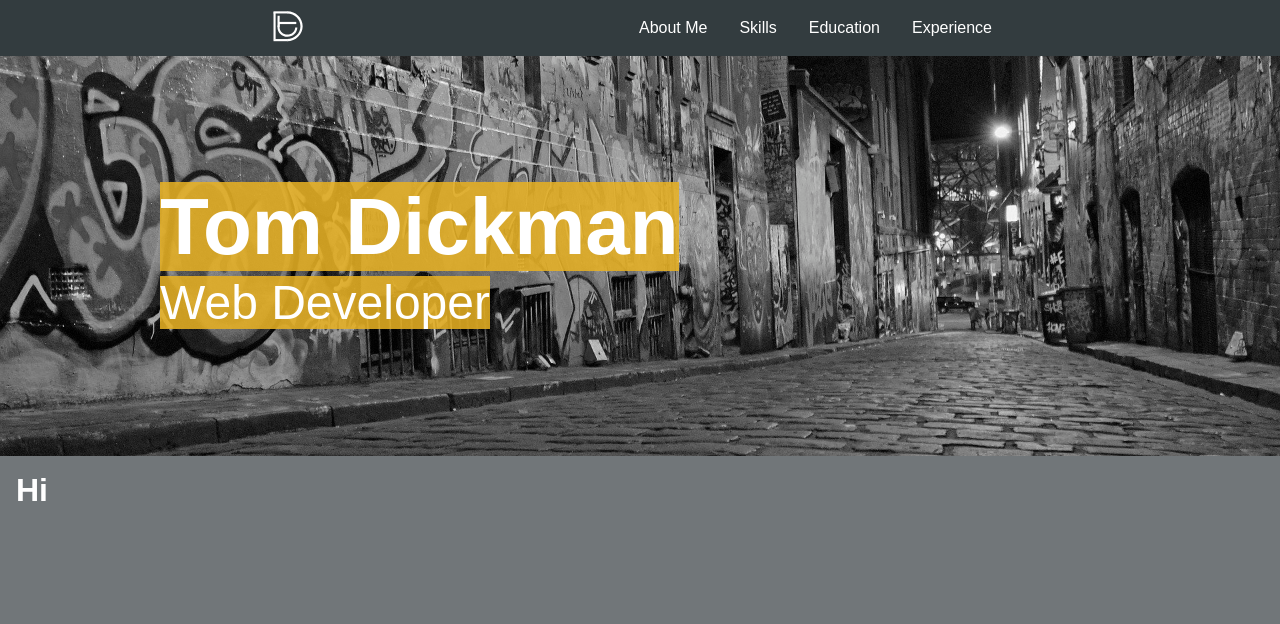
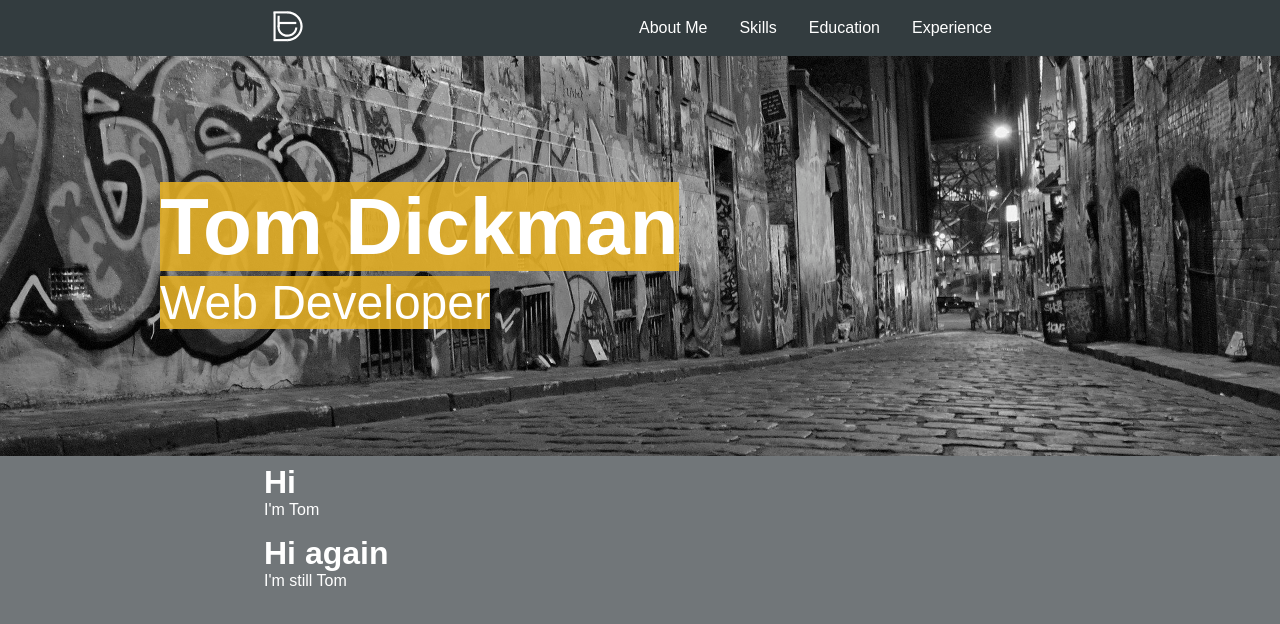
Before and after one commit to tomdickman/portfolio2020, a React app: page / in a window 1280 px wide. Shown: the top 624 px of the page. Built offline with nearby package versions, Linux system fonts and the light colour scheme; what @fortawesome/pro-regular-svg-icons would draw is missing.

Commit message:
update npm packages for security

```diff
--- a/src/components/Container.css
+++ b/src/components/Container.css
@@ -1,7 +1,7 @@
-.containerDefaults {
-  display: flex;
-  flex-direction: row;
-  padding: 1em;
+.container {
+  padding: 0.5em;
+  margin-right: auto;
+  margin-left: auto;
 }
 
 @media only screen and (min-width: 768px) {
--- a/src/components/Container.js
+++ b/src/components/Container.js
@@ -4,17 +4,8 @@ import styles from './Container.css'
 
 const Container = (props) => {
 
-  const componentStyles = {
-    height: `${props.height}`
-  }
-
-  const customStyles = () => {
-    return props.classes || styles.containerDefaults
-  }
-
   return(
-    <div className={`container ${customStyles()}`}
-        style={componentStyles}>
+    <div className={`${styles.container} ${props.className ?? props.className}`}>
       {props.children}
     </div>
   )
--- a/src/components/Home.js
+++ b/src/components/Home.js
@@ -19,6 +19,11 @@ function Home() {
       />
       <Container>
         <h1>Hi</h1>
+        <p>I'm Tom</p>
+      </Container>
+      <Container>
+        <h1>Hi again</h1>
+        <p>I'm still Tom</p>
       </Container>
     </div>
   )
--- a/src/components/ImageBanner.css
+++ b/src/components/ImageBanner.css
@@ -3,6 +3,7 @@
   flex-direction: column;
   justify-content: center;
   padding: 0 5vw;
+  max-width: 100vw;
 }
 
 .imageBanner h1 {
--- a/src/components/ImageBanner.js
+++ b/src/components/ImageBanner.js
@@ -12,7 +12,6 @@ const ImageBanner = (props) => {
   }
 
   const subtitle = () => {
-    let result = null
 
     if (props.subtitle) {
       return(
@@ -24,9 +23,9 @@ const ImageBanner = (props) => {
   }
 
   return(
-    <div className={`container ${styles.imageBanner}`} style={componentStyles}>
+    <div className={`${styles.imageBanner}`} style={componentStyles}>
       <h1 className={styles.textBackground}>
-        <span>{props.title}</span>
+        <span className={styles.title}>{props.title}</span>
       </h1>
       {subtitle()}
     </div>
--- a/src/components/Nav.js
+++ b/src/components/Nav.js
@@ -68,7 +68,7 @@ class Nav extends React.Component {
   render() {
 
     return (
-    <nav class='container'>
+      <nav>
         <div role='nav' className={styles.navContainer}>
           <a href='/'  className={styles.navBrand} onClick={this.handleBrandClick}>
             <img src={image} />
--- a/src/index.css
+++ b/src/index.css
@@ -8,8 +8,6 @@
 }
 
 body {
-  margin: 50;
-  padding: 50;
   font-family: Arial, Helvetica, sans-serif;
   color: var(--white);
   background-color: var(--light-grey);
```
Also changed, not shown: package.json (+14 -14 lines), 1 other file (tests, documents, lock files or other folders). Lines whose indentation alone changed are shown as unchanged.
